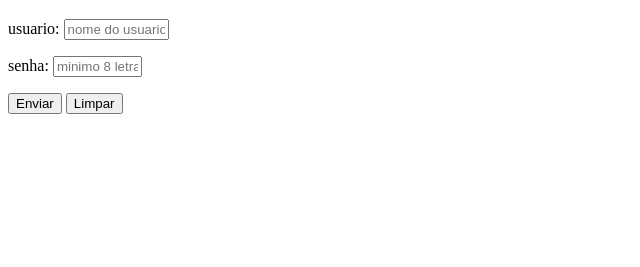
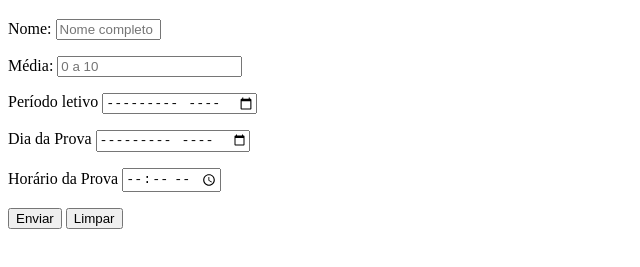
Before and after one commit to MarcondesMateusS2/html-css, a plain HTML site: page Exercicios/Ex025/form002.html in a window 1280 px wide. Shown: the part 61-328 px from the top of the page, without its empty margins (0-640 px from the left). Drawn offline with Linux system fonts and the light colour scheme.

Commit message:
atividade de formulario

```diff
--- a/Exercicios/Ex025/form002.html
+++ b/Exercicios/Ex025/form002.html
@@ -10,12 +10,26 @@
     <h1>Test de formulario</h1>
     <form action="cadastro.php" method="on" autocomplete="off"></form>
     <p>
-        <label for="isu"> usuario:</label>
-        <input type="text" name="uso" id="iusu" required minlength="5" maxlength="30" size="10" placeholder="nome do usuario" autocomplete="username">
+        <label for="inome"> Nome:</label>
+        <input type="text" name="nome" id="inome" required minlength="5" maxlength="30" size="10" placeholder="Nome completo" autocomplete="username" >
     </p>
     <p>
-        <label for="isen">senha:</label>
-        <input type="password" name="sen" id="isen" required minlength="8" maxlength="20" size="8" placeholder="minimo 8 letras" autocomplete="current-password">
+        <label for="imedia"> Média:</label>
+        <input type="number" name="media" id="imedia" required maxlength="2" minlength="1" placeholder="0 a 10">
+
+    </p>
+    <p>
+        <label for="iperiodo"> Período letivo</label>
+        <input type="month" name="periodo" id="iperiodo" required autocomplete="bday-day">
+
+    </p>
+    <p>
+        <label for="iprova"> Dia da Prova</label>
+        <input type="month" name="prova" id="iprova" required>
+    </p>
+    <p>
+        <label for="horario"> Horário da Prova</label>
+        <input type="time" name="horario" id="ihorario" required>
     </p>
     <p>
         <input type="submit" value="Enviar">
```
